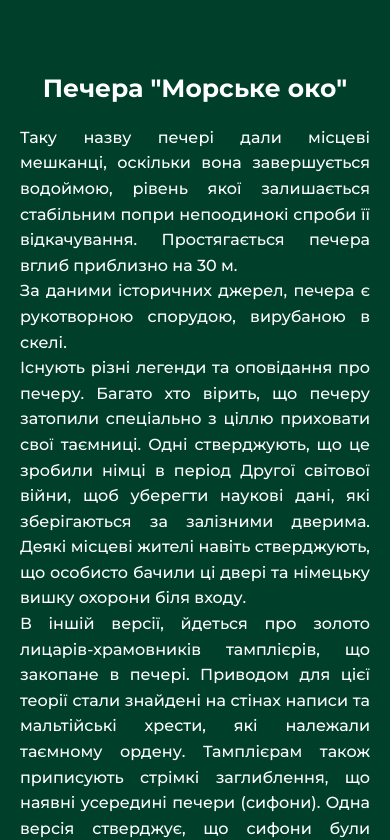
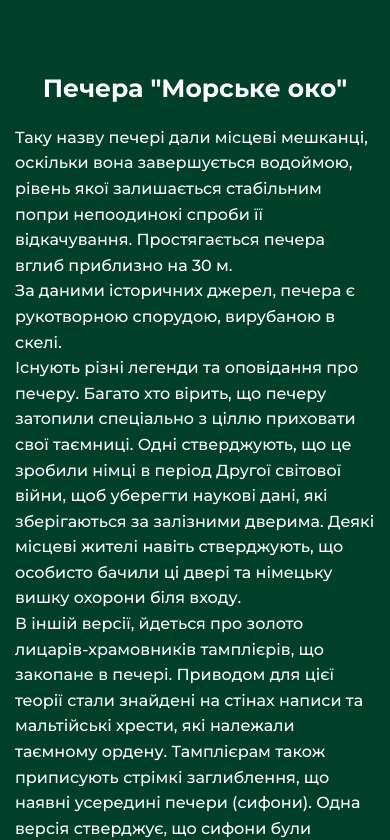
Before and after one commit to kantrij/website-chorna-gora, a plain HTML site: page website/index.html in a window 390 px wide. Shown: the part 9192-10032 px from the top of the page. Drawn offline with Linux system fonts and the light colour scheme.

Commit message:
new section/phone adaptation done (without galery)

```diff
--- a/website/style.css
+++ b/website/style.css
@@ -327,7 +327,7 @@
     color: white;
     font-weight: 500;
     margin-bottom: 16px;
-    line-height: 1.6;
+    line-height: 1.66;
     text-align: justify;
 }
 
@@ -520,7 +520,8 @@
 
 @media (max-width: 700px) {
 
-    .content-section2 {
+    .content-section2,
+    .content-section3 {
         display: flex;
         flex-direction: column;
 
@@ -536,7 +537,7 @@
     }
 
     .text-section-3,
-    .text-section-4 {
+    .text-section-4,.text-section-5,.text-section-6 {
         width: 100%;
         max-width: 100%;
         min-width: 0;
```
Also changed, not shown: website/index.html (+3 -1 lines).
